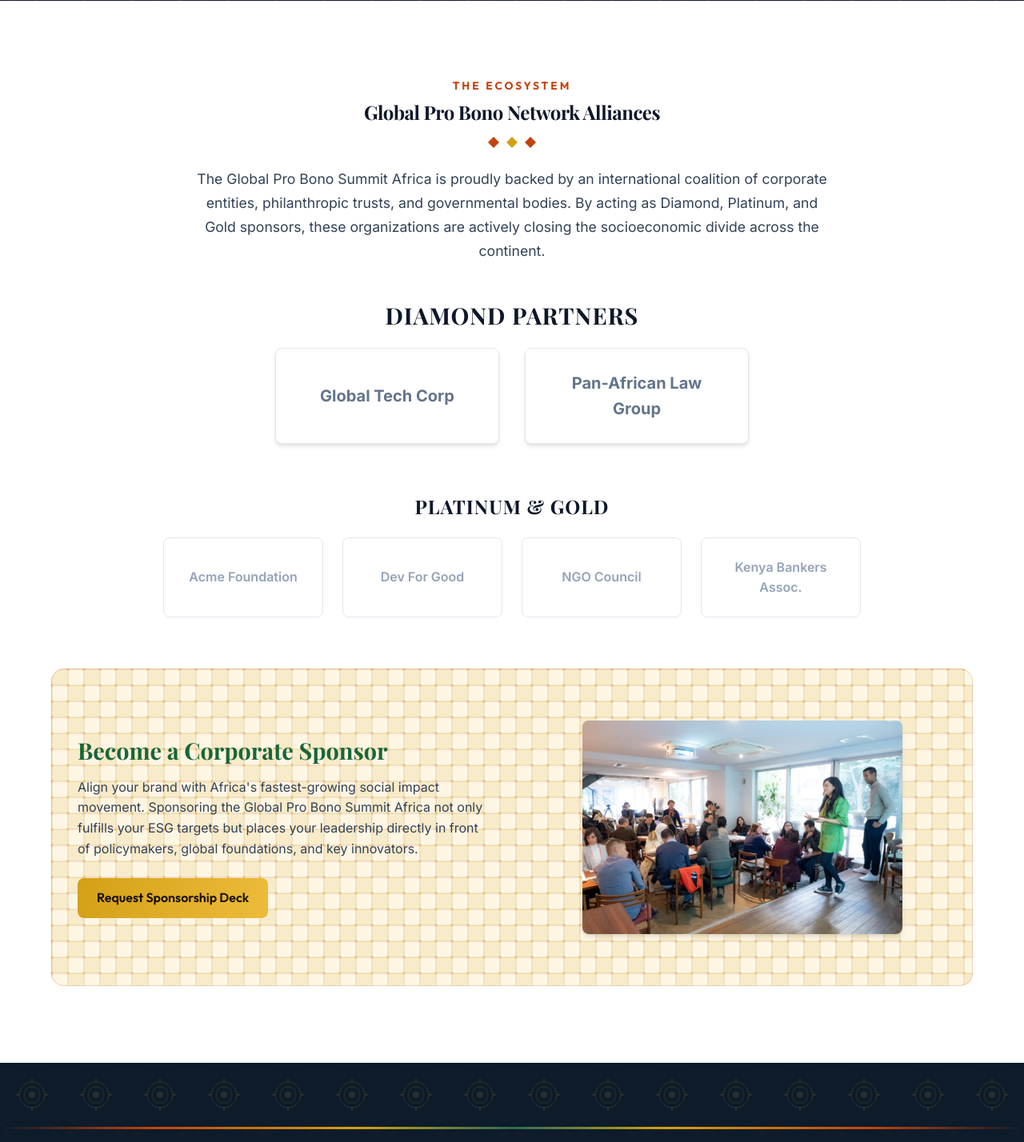
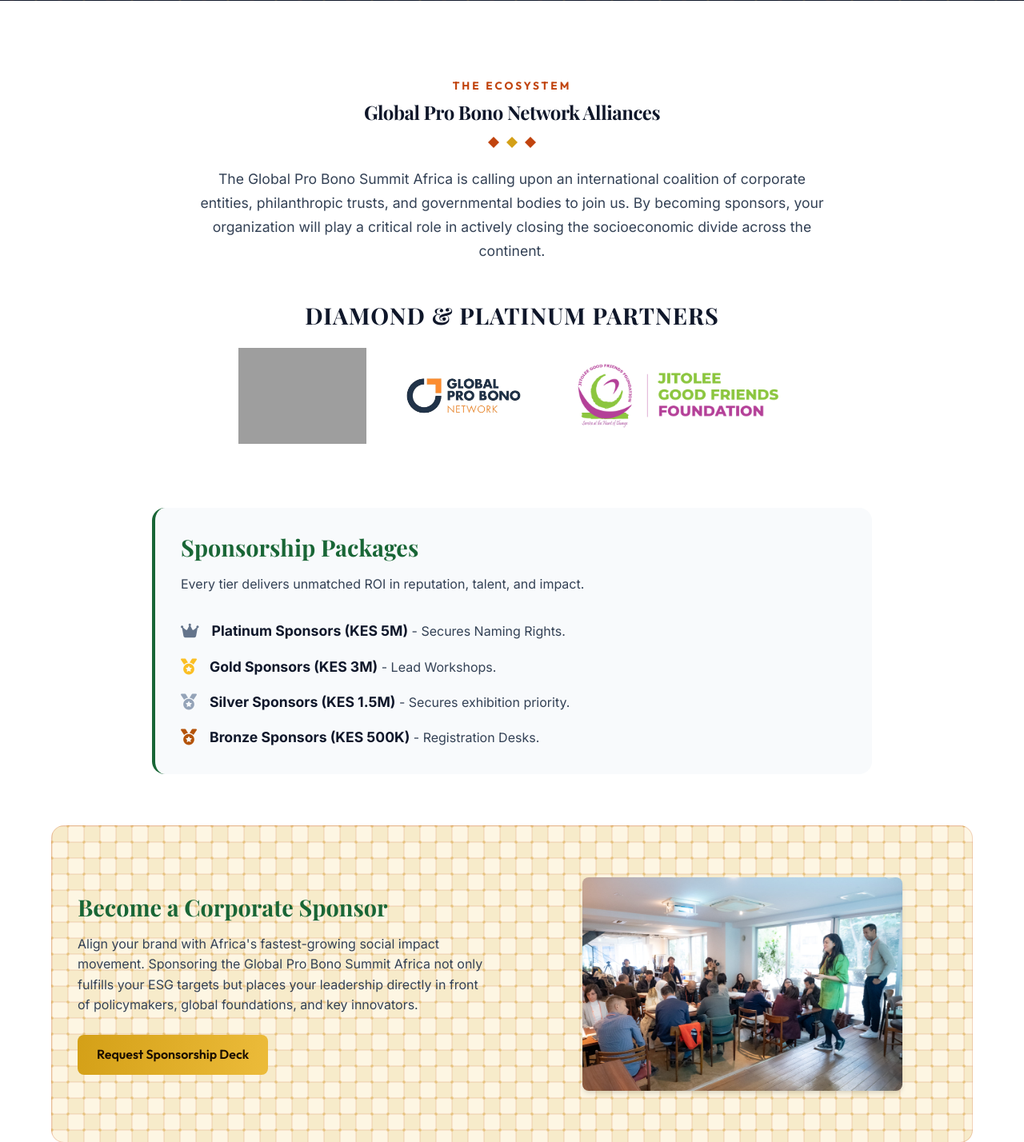
Before and after one commit to MosesAbuya/summit, a PHP site: page /partners in a window 1280 px wide. Shown: the part 345-1773 px from the top of the page at 80% size. Run offline with PHP 8.4, Linux system fonts and the light colour scheme; data comes from the database, SQL or seed files in the repository; tables that the repository leaves empty or names only in its code hold one stand-in row (values such as "Sample post"); some web fonts are replaced; grey boxes are pictures that could not be loaded.

Commit message:
feat: implement dynamic database-driven partner listing and update contact information

```diff
--- a/partners.php
+++ b/partners.php
@@ -1,4 +1,13 @@
-<?php include 'includes/header.php'; ?>
+<?php
+require 'includes/db.php';
+$stmt_major = $pdo->query("SELECT * FROM partners WHERE is_major = 1 ORDER BY id ASC");
+$major_partners = $stmt_major->fetchAll();
+
+$stmt_minor = $pdo->query("SELECT * FROM partners WHERE is_major = 0 ORDER BY id ASC");
+$minor_partners = $stmt_minor->fetchAll();
+
+include 'includes/header.php';
+?>
 
 <div class="page-header" style="background: linear-gradient(rgba(15, 23, 42, 0.85), rgba(15, 23, 42, 0.95)), url('assets/hero-bg.png') center/cover; padding: 6rem 0; text-align: center; color: white;">
     <div class="container">
@@ -14,29 +23,71 @@
             <h2>Global Pro Bono Network Alliances</h2>
             <span class="african-divider-sm center"></span>
             <p style="max-width: 800px; margin: 1.5rem auto 3rem; font-size: 1.1rem; line-height: 1.7; color: var(--text-main);">
-                The Global Pro Bono Summit Africa is proudly backed by an international coalition of corporate entities, philanthropic trusts, and governmental bodies. By acting as Diamond, Platinum, and Gold sponsors, these organizations are actively closing the socioeconomic divide across the continent.
+                The Global Pro Bono Summit Africa is calling upon an international coalition of corporate entities, philanthropic trusts, and governmental bodies to join us. By becoming sponsors, your organization will play a critical role in actively closing the socioeconomic divide across the continent.
             </p>
 
             <div class="sponsor-tiers" style="margin-top: 3rem;">
-                <!-- Diamond -->
+
+                <?php if(count($major_partners) > 0): ?>
                 <div class="tier" style="margin-bottom: 4rem;">
-                    <h4 class="tier-name" style="color: #0f172a; font-size: 1.8rem; margin-bottom: 1.5rem;">Diamond Partners</h4>
+                    <h4 class="tier-name" style="color: #0f172a; font-size: 1.8rem; margin-bottom: 1.5rem;">Diamond & Platinum Partners</h4>
                     <div class="tier-logos" style="display: flex; justify-content: center; gap: 2rem; flex-wrap: wrap;">
-                        <div class="logo-box" style="width: 280px; height: 120px; border: 1px solid #e2e8f0; display: flex; align-items: center; justify-content: center; font-size: 1.25rem; font-weight: 700; color: #64748b; background: white; border-radius: var(--border-radius-md); box-shadow: var(--box-shadow);">Global Tech Corp</div>
-                        <div class="logo-box" style="width: 280px; height: 120px; border: 1px solid #e2e8f0; display: flex; align-items: center; justify-content: center; font-size: 1.25rem; font-weight: 700; color: #64748b; background: white; border-radius: var(--border-radius-md); box-shadow: var(--box-shadow);">Pan-African Law Group</div>
+                        <?php foreach($major_partners as $p): ?>
+                            <?php if(!empty($p['image_url'])): ?>
+                                <img src="<?php echo htmlspecialchars($p['image_url']); ?>" alt="<?php echo htmlspecialchars($p['name']); ?>" style="max-height: 120px; max-width: 280px; object-fit: contain;">
+                            <?php else: ?>
+                                <div class="logo-box" style="width: 280px; height: 120px; border: 1px solid #e2e8f0; display: flex; align-items: center; justify-content: center; font-size: 1.25rem; font-weight: 700; color: #64748b; background: white; border-radius: var(--border-radius-md); box-shadow: var(--box-shadow);"><?php echo htmlspecialchars($p['name']); ?></div>
+                            <?php endif; ?>
+                        <?php endforeach; ?>
                     </div>
                 </div>
+                <?php endif; ?>
 
-                <!-- Platinum & Gold -->
+                <?php if(count($minor_partners) > 0): ?>
                 <div class="tier" style="margin-bottom: 4rem;">
-                    <h4 class="tier-name" style="color: #0f172a; font-size: 1.5rem; margin-bottom: 1.5rem;">Platinum & Gold</h4>
+                    <h4 class="tier-name" style="color: #0f172a; font-size: 1.5rem; margin-bottom: 1.5rem;">Gold, Silver & Bronze Partners</h4>
                     <div class="tier-logos small" style="display: flex; justify-content: center; gap: 1.5rem; flex-wrap: wrap;">
-                        <div class="logo-box" style="width: 200px; height: 100px; border: 1px solid #e2e8f0; display: flex; align-items: center; justify-content: center; font-size: 1rem; font-weight: 600; color: #94a3b8; background: white; border-radius: var(--border-radius-md);">Acme Foundation</div>
-                        <div class="logo-box" style="width: 200px; height: 100px; border: 1px solid #e2e8f0; display: flex; align-items: center; justify-content: center; font-size: 1rem; font-weight: 600; color: #94a3b8; background: white; border-radius: var(--border-radius-md);">Dev For Good</div>
-                        <div class="logo-box" style="width: 200px; height: 100px; border: 1px solid #e2e8f0; display: flex; align-items: center; justify-content: center; font-size: 1rem; font-weight: 600; color: #94a3b8; background: white; border-radius: var(--border-radius-md);">NGO Council</div>
-                        <div class="logo-box" style="width: 200px; height: 100px; border: 1px solid #e2e8f0; display: flex; align-items: center; justify-content: center; font-size: 1rem; font-weight: 600; color: #94a3b8; background: white; border-radius: var(--border-radius-md);">Kenya Bankers Assoc.</div>
+                        <?php foreach($minor_partners as $p): ?>
+                            <?php if(!empty($p['image_url'])): ?>
+                                <img src="<?php echo htmlspecialchars($p['image_url']); ?>" alt="<?php echo htmlspecialchars($p['name']); ?>" style="max-height: 100px; max-width: 200px; object-fit: contain;">
+                            <?php else: ?>
+                                <div class="logo-box" style="width: 200px; height: 100px; border: 1px solid #e2e8f0; display: flex; align-items: center; justify-content: center; font-size: 1rem; font-weight: 600; color: #94a3b8; background: white; border-radius: var(--border-radius-md);"><?php echo htmlspecialchars($p['name']); ?></div>
+                            <?php endif; ?>
+                        <?php endforeach; ?>
                     </div>
                 </div>
+                <?php endif; ?>
+            </div>
+
+            <div style="margin-top: 5rem; text-align: left; max-width: 900px; margin-left: auto; margin-right: auto; padding: 2rem; background: #f8fafc; border-radius: var(--border-radius-lg); border-left: 4px solid var(--primary-color);">
+                <h3 style="color: var(--primary-color); font-size: 1.8rem; margin-bottom: 1rem;">Sponsorship Packages</h3>
+                <p style="color: var(--text-main); line-height: 1.6; margin-bottom: 2rem;">Every tier delivers unmatched ROI in reputation, talent, and impact.</p>
+                <ul style="list-style: none; padding: 0; display: flex; flex-direction: column; gap: 1rem;">
+                    <li style="display: flex; gap: 1rem; align-items: flex-start;">
+                        <i class="fa-solid fa-crown" style="color: #64748b; font-size: 1.25rem; margin-top: 4px;"></i>
+                        <div>
+                            <strong style="color: #0f172a; font-size: 1.1rem;">Platinum Sponsors (KES 5M)</strong> - Secures Naming Rights.
+                        </div>
+                    </li>
+                    <li style="display: flex; gap: 1rem; align-items: flex-start;">
+                        <i class="fa-solid fa-medal" style="color: #fbbf24; font-size: 1.25rem; margin-top: 4px;"></i>
+                        <div>
+                            <strong style="color: #0f172a; font-size: 1.1rem;">Gold Sponsors (KES 3M)</strong> - Lead Workshops.
+                        </div>
+                    </li>
+                    <li style="display: flex; gap: 1rem; align-items: flex-start;">
+                        <i class="fa-solid fa-medal" style="color: #94a3b8; font-size: 1.25rem; margin-top: 4px;"></i>
+                        <div>
+                            <strong style="color: #0f172a; font-size: 1.1rem;">Silver Sponsors (KES 1.5M)</strong> - Secures exhibition priority.
+                        </div>
+                    </li>
+                    <li style="display: flex; gap: 1rem; align-items: flex-start;">
+                        <i class="fa-solid fa-medal" style="color: #b45309; font-size: 1.25rem; margin-top: 4px;"></i>
+                        <div>
+                            <strong style="color: #0f172a; font-size: 1.1rem;">Bronze Sponsors (KES 500K)</strong> - Registration Desks.
+                        </div>
+                    </li>
+                </ul>
             </div>
 
             <div style="background-image: var(--pattern-kente); background-size: 40px 40px; background-color: var(--savannah-cream); padding: 4rem 2rem; border-radius: var(--border-radius-lg); margin-top: 4rem; text-align: left; border: 1px solid rgba(193,68,14,0.2);">
```
Also changed, not shown: contact.php (+1 -8 lines).
